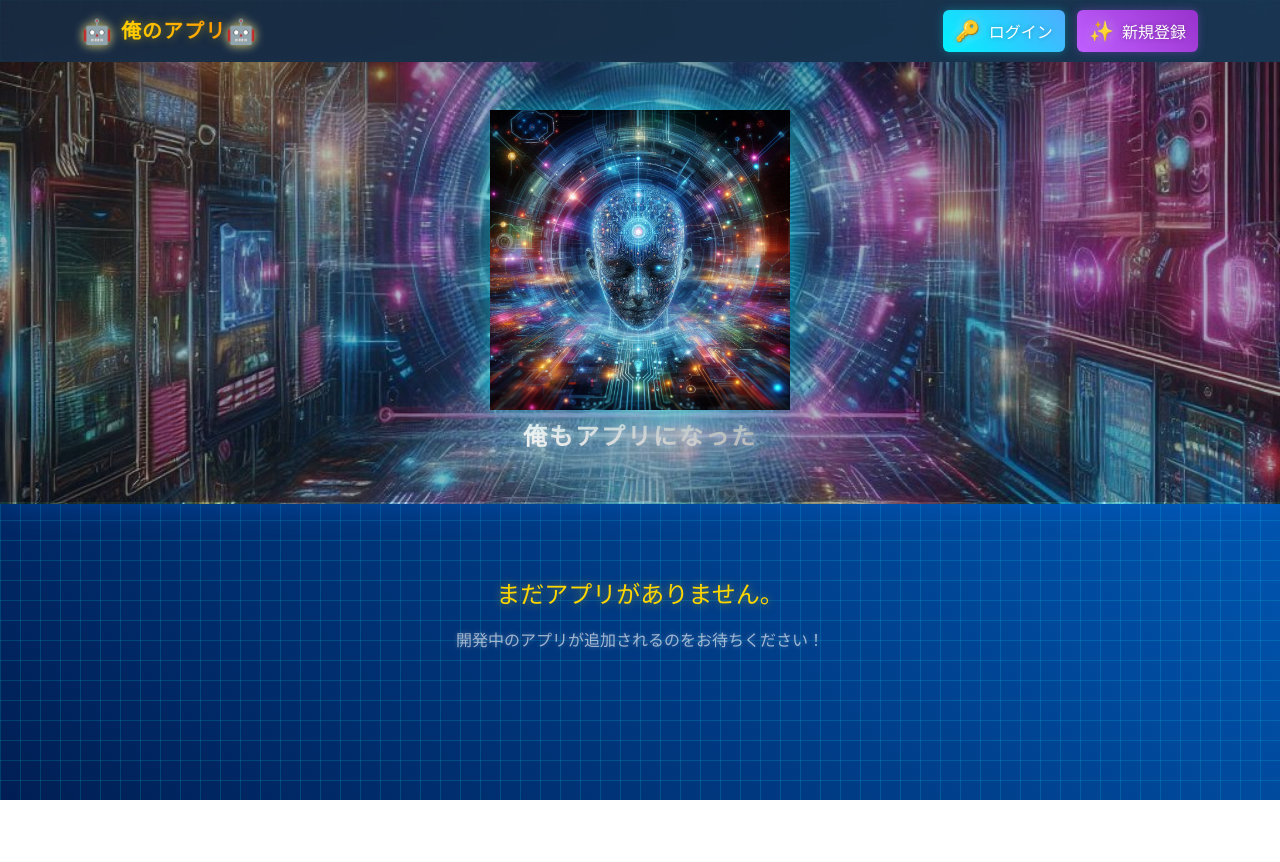
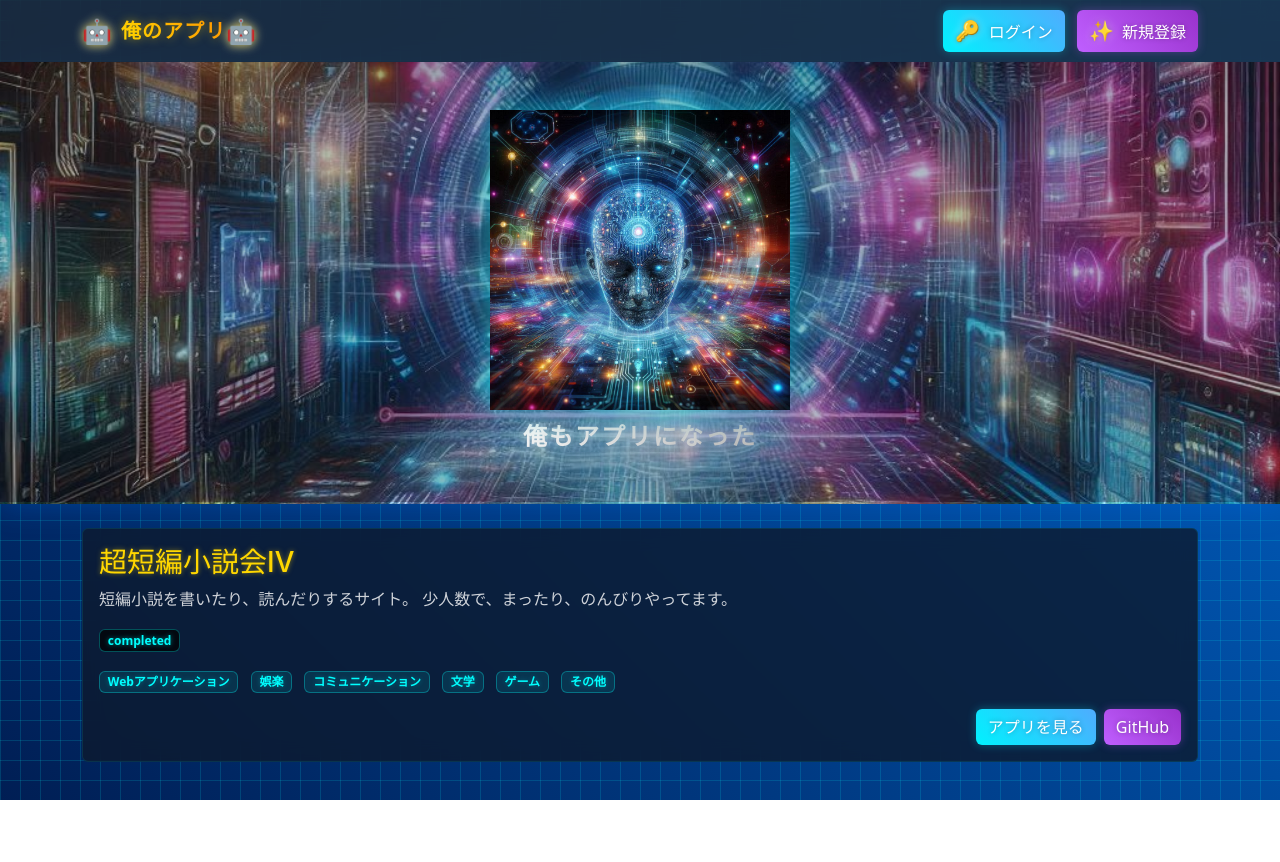
Before and after one commit to kenio12/ore_app, a Django app: page / in a window 1280 px wide. Run offline with Django 5.2, Linux system fonts and the light colour scheme; data comes from the database, SQL or seed files in the repository; some libraries are stand-ins or nearby versions.

Commit message:
たのしい

```diff
--- a/home/templates/home/home.html
+++ b/home/templates/home/home.html
@@ -1,5 +1,6 @@
 {% extends 'base.html' %}
 {% load static %}
+{% load app_filters %}
 
 {% block content %}
 <!-- サイバーパンク風の背景 -->
@@ -39,54 +40,38 @@
 
     <!-- アプリ一覧 -->
     <div class="container mb-5">
-        <div class="row g-4">
+        <div class="row">
             {% for app in apps %}
-                <div class="col-md-6">
-                    <div class="card h-100 cyber-card">
-                        <!-- アプリカードヘッダー -->
-                        <div class="position-relative">
-                            {% if app.image %}
-                                <img src="{{ app.image.url }}"
-                                     alt="{{ app.title }}"
-                                     class="card-img-top cyber-image"
-                                     style="height: 200px; object-fit: cover;">
-                            {% else %}
-                                <div class="cyber-placeholder d-flex align-items-center justify-content-center">
-                                    <span class="display-4 cyber-emoji">🚀</span>
-                                </div>
-                            {% endif %}
-                            {% if app.status %}
-                                <span class="position-absolute top-0 end-0 m-3 badge cyber-badge">
-                                    {{ app.status }}
-                                </span>
-                            {% endif %}
-                        </div>
+                <div class="col-12 mb-4">
+                    <div class="card cyber-card">
+                        <div class="card-body">
+                            <h3 class="card-title cyber-title">{{ app.title }}</h3>
+                            <p class="card-text cyber-description">{{ app.overview }}</p>
 
-                        <!-- アプリ詳細 -->
-                        <div class="card-body">
-                            <h3 class="card-title h4 fw-bold cyber-title">{{ app.title }}</h3>
-                            <p class="card-text cyber-description">{{ app.description }}</p>
+                            <!-- 開発状況 -->
+                            <div class="mb-3">
+                                <span class="badge cyber-badge">{{ app.status }}</span>
+                            </div>
 
-                            <!-- テクノロジータグ -->
-                            {% if app.technologies %}
+                            <!-- アプリの種類とジャンル -->
                             <div class="mb-3">
-                                {% for tech in app.technologies %}
-                                    <span class="badge cyber-tag me-2">
-                                        {{ tech }}
-                                    </span>
+                                {% for type in app.app_types %}
+                                    <span class="badge cyber-tag me-2">{{ APP_TYPES|get_dict_value:type }}</span>
+                                {% endfor %}
+                                {% for genre in app.genres %}
+                                    <span class="badge cyber-tag me-2">{{ GENRES|get_dict_value:genre }}</span>
                                 {% endfor %}
                             </div>
-                            {% endif %}
 
                             <!-- アクションボタン -->
                             <div class="d-flex justify-content-end gap-2">
                                 {% if app.app_url %}
-                                    <a href="{{ app.app_url }}" class="btn btn-cyber-primary">
+                                    <a href="{{ app.app_url }}" class="btn btn-cyber-primary" target="_blank">
                                         アプリを見る
                                     </a>
                                 {% endif %}
                                 {% if app.github_url %}
-                                    <a href="{{ app.github_url }}" class="btn btn-cyber-purple">
+                                    <a href="{{ app.github_url }}" class="btn btn-cyber-purple" target="_blank">
                                         GitHub
                                     </a>
                                 {% endif %}
--- a/home/views.py
+++ b/home/views.py
@@ -1,9 +1,14 @@
 from django.shortcuts import render
 from django.contrib import messages
+from apps_gallery.models import AppGallery
+from apps_gallery.constants import *  # __init__.pyから全ての定数をインポート
 
 def home(request):
-    # 後でApp modelを使用するように更新
-    apps = []
-    return render(request, 'home/home.html', {
-        'apps': apps
-    })
+    # 最新の投稿順（-created_at）でアプリを取得
+    apps = AppGallery.objects.all().order_by('-created_at')
+    context = {
+        'apps': apps,
+        'APP_TYPES': APP_TYPES,
+        'GENRES': GENRES,
+    }
+    return render(request, 'home/home.html', context)
```
